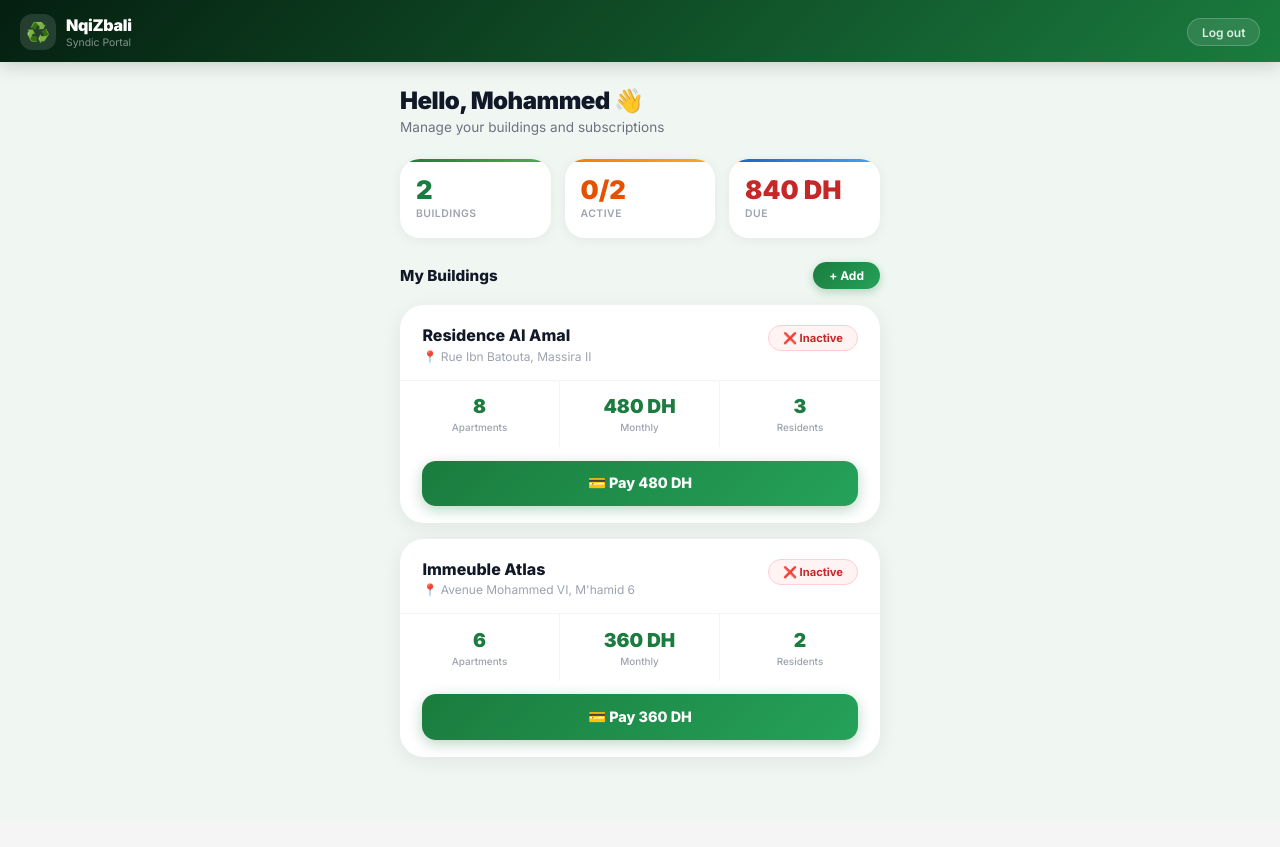
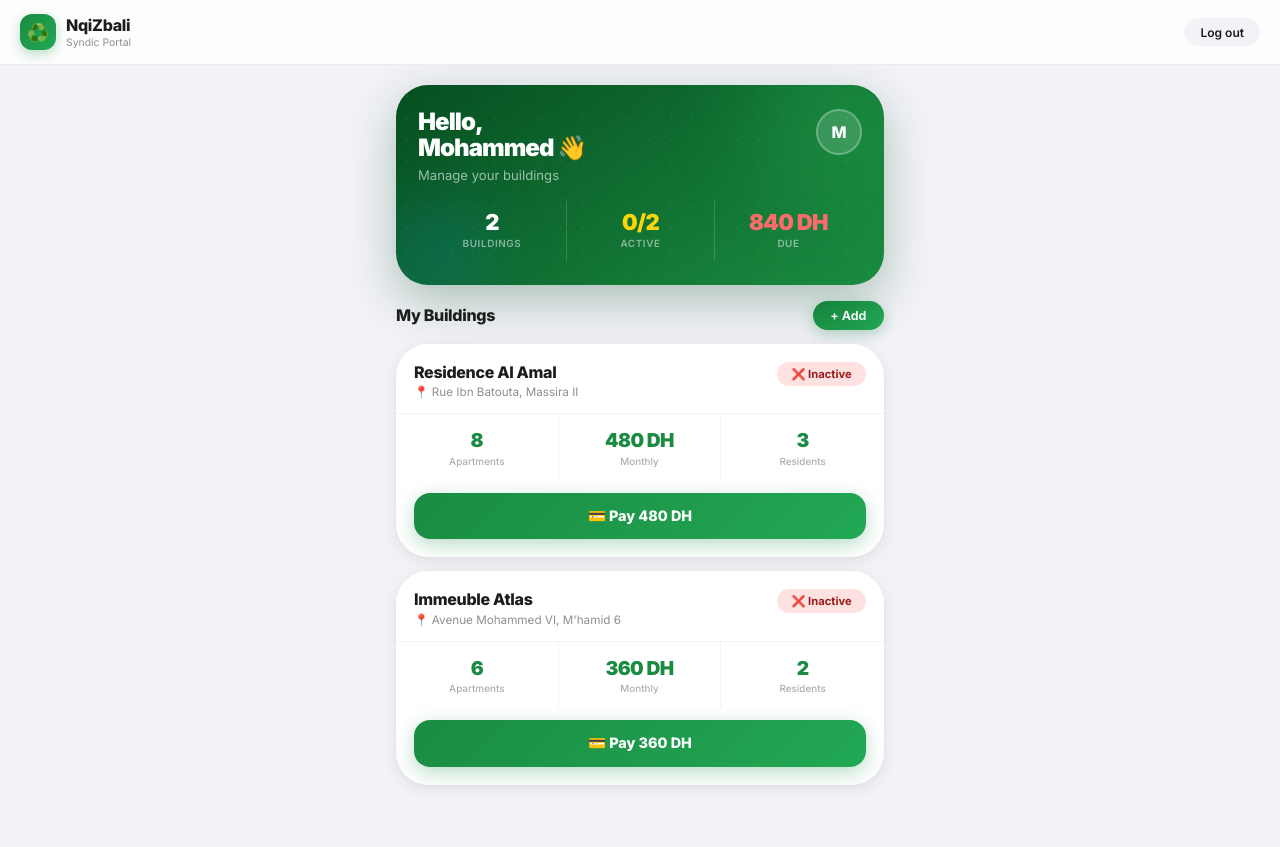
Before and after one commit to amine2026-tech/nqizbali, a Flask app: page /syndic/dashboard in a window 1280 px wide. Before the commit the page ends 761 px from the top, so only its background shows below. Run offline with Flask 3, Linux system fonts and the light colour scheme; the visitor is signed in with stand-in values (Sample User, id 1); data comes from the database, SQL or seed files in the repository.

Commit message:
Revamp syndic dashboard layout and styles
Refactor syndic dashboard HTML with updated styles and structure.

```diff
--- a/templates/syndic_dashboard.html
+++ b/templates/syndic_dashboard.html
@@ -3,267 +3,197 @@
 <head>
   <meta charset="UTF-8"/><meta name="viewport" content="width=device-width,initial-scale=1"/>
   <title>NqiZbali — Syndic</title>
-  <link href="https://fonts.googleapis.com/css2?family=Inter:wght@400;500;600;700;800;900&display=swap" rel="stylesheet">
+  <link href="https://fonts.googleapis.com/css2?family=Inter:wght@300;400;500;600;700;800;900&display=swap" rel="stylesheet">
   <style>
     *{box-sizing:border-box;margin:0;padding:0;-webkit-tap-highlight-color:transparent}
-    body{font-family:'Inter',sans-serif;background:#f0f7f2;min-height:100vh;color:#111827}
+    :root{
+      --g1:#064e20;--g2:#0f6b2f;--g3:#1a8c42;--g4:#22a855;--g5:#34d369;
+      --g-pale:#e8faf0;--g-ultra:#f2fcf6;
+      --gray1:#1c1c1e;--gray4:#636366;--gray5:#8e8e93;--gray6:#aeaeb2;
+      --gray9:#e5e5ea;--gray10:#f2f2f7;--white:#ffffff;
+      --red:#ff3b30;--orange:#ff9f0a;--blue:#0a84ff;
+      --glass:rgba(255,255,255,0.85);--blur:blur(20px);
+      --s1:0 1px 3px rgba(0,0,0,.04),0 2px 8px rgba(0,0,0,.06);
+      --s2:0 4px 16px rgba(0,0,0,.08),0 1px 4px rgba(0,0,0,.04);
+      --s-green:0 8px 32px rgba(26,140,66,.28);
+      --spring:cubic-bezier(.34,1.56,.64,1);
+      --ease-out:cubic-bezier(.16,1,.3,1);
+      --r4:20px;--r5:24px;--r6:32px;--rf:9999px;
+    }
+    body{font-family:'Inter',-apple-system,sans-serif;background:var(--gray10);color:var(--gray1);-webkit-font-smoothing:antialiased;min-height:100vh}
 
-    /* ── Nav ── */
-    nav{
-      background:linear-gradient(135deg,#051f10,#1a7c3e);
-      padding:14px 20px 12px;
-      display:flex;align-items:center;justify-content:space-between;
-      position:sticky;top:0;z-index:100;
-      box-shadow:0 2px 20px rgba(0,0,0,.2);
-    }
-    .nav-brand{display:flex;align-items:center;gap:10px}
-    .nav-logo{width:36px;height:36px;border-radius:12px;background:rgba(255,255,255,.12);display:flex;align-items:center;justify-content:center;font-size:1.2rem}
-    .nav-name{font-size:1rem;font-weight:900;color:#fff;letter-spacing:-.3px}
-    .nav-sub{font-size:.65rem;color:rgba(255,255,255,.5);margin-top:1px}
-    .nav-right{display:flex;align-items:center;gap:8px}
-    .nav-logout{background:rgba(255,255,255,.1);border:1px solid rgba(255,255,255,.2);border-radius:99px;padding:.35rem .85rem;color:rgba(255,255,255,.85);font-size:.75rem;font-weight:600;text-decoration:none;transition:background .15s}
-    .nav-logout:hover{background:rgba(255,255,255,.18)}
+    /* Nav */
+    nav{background:var(--glass);backdrop-filter:var(--blur);-webkit-backdrop-filter:var(--blur);padding:14px 20px;display:flex;align-items:center;justify-content:space-between;position:sticky;top:0;z-index:100;border-bottom:.5px solid rgba(0,0,0,.07)}
+    .nav-left{display:flex;align-items:center;gap:10px}
+    .nav-icon{width:36px;height:36px;border-radius:12px;background:linear-gradient(135deg,var(--g3),var(--g4));display:flex;align-items:center;justify-content:center;font-size:1.1rem;box-shadow:0 4px 12px rgba(26,140,66,.3)}
+    .nav-brand{font-size:1rem;font-weight:800;color:var(--gray1);letter-spacing:-.3px}
+    .nav-sub{font-size:.65rem;color:var(--gray5);margin-top:1px}
+    .nav-logout{background:var(--gray10);border:none;border-radius:var(--rf);padding:.4rem 1rem;color:var(--gray1);font-size:.75rem;font-weight:600;text-decoration:none;cursor:pointer;font-family:inherit;transition:background .15s,transform .15s var(--spring)}
+    .nav-logout:active{background:var(--gray9);transform:scale(.96)}
 
-    /* ── Container ── */
-    .container{max-width:520px;margin:0 auto;padding:1.5rem 1.25rem 3rem}
+    /* Container */
+    .container{max-width:520px;margin:0 auto;padding:20px 16px 48px}
 
-    /* ── Greeting ── */
-    .greeting{margin-bottom:1.5rem}
-    .greeting-hello{font-size:1.5rem;font-weight:900;color:#111827;letter-spacing:-.5px}
-    .greeting-sub{font-size:.85rem;color:#6B7280;margin-top:.25rem}
+    /* Greeting hero */
+    .greeting-hero{background:linear-gradient(145deg,var(--g1) 0%,var(--g2) 45%,var(--g3) 100%);border-radius:var(--r6);padding:24px 22px;margin-bottom:16px;position:relative;overflow:hidden;box-shadow:0 16px 48px rgba(6,78,32,.3)}
+    .gh-orb1{position:absolute;width:180px;height:180px;border-radius:50%;background:rgba(52,211,105,.18);filter:blur(45px);top:-70px;right:-50px;pointer-events:none}
+    .gh-orb2{position:absolute;width:120px;height:120px;border-radius:50%;background:rgba(10,132,255,.12);filter:blur(30px);bottom:-30px;left:-20px;pointer-events:none}
+    .gh-mesh{position:absolute;inset:0;background-image:radial-gradient(rgba(255,255,255,.05) 1px,transparent 1px);background-size:22px 22px;pointer-events:none}
+    .gh-top{display:flex;align-items:flex-start;justify-content:space-between;margin-bottom:16px;position:relative;z-index:1}
+    .gh-title{font-size:1.5rem;font-weight:900;color:#fff;letter-spacing:-.04em;line-height:1.1}
+    .gh-sub{font-size:.82rem;color:rgba(255,255,255,.6);margin-top:.3rem}
+    .gh-av{width:46px;height:46px;border-radius:50%;background:rgba(255,255,255,.15);border:2px solid rgba(255,255,255,.25);color:#fff;font-size:1rem;font-weight:800;display:flex;align-items:center;justify-content:center;flex-shrink:0}
+    .gh-stats{display:grid;grid-template-columns:repeat(3,1fr);gap:0;position:relative;z-index:1}
+    .gh-stat{text-align:center;padding:.75rem .5rem}
+    .gh-stat+.gh-stat{border-left:.5px solid rgba(255,255,255,.15)}
+    .gh-stat-val{font-size:1.375rem;font-weight:900;color:#fff;letter-spacing:-.03em;line-height:1}
+    .gh-stat-val.warn{color:#ffd60a}
+    .gh-stat-val.danger{color:#ff6b6b}
+    .gh-stat-lbl{font-size:.62rem;color:rgba(255,255,255,.5);margin-top:.25rem;font-weight:600;text-transform:uppercase;letter-spacing:.06em}
 
-    /* ── Stats row ── */
-    .stats-row{display:grid;grid-template-columns:repeat(3,1fr);gap:.85rem;margin-bottom:1.5rem}
-    .stat-pill{
-      background:#fff;
-      border-radius:20px;
-      padding:1.1rem 1rem;
-      box-shadow:0 2px 12px rgba(0,0,0,.06);
-      position:relative;overflow:hidden;
-    }
-    .stat-pill::after{
-      content:'';position:absolute;top:0;left:0;right:0;height:3px;border-radius:3px 3px 0 0;
-    }
-    .stat-pill.s1::after{background:linear-gradient(90deg,#1a7c3e,#4CAF50)}
-    .stat-pill.s2::after{background:linear-gradient(90deg,#F57C00,#FFA726)}
-    .stat-pill.s3::after{background:linear-gradient(90deg,#1565C0,#42A5F5)}
-    .stat-val{font-size:1.6rem;font-weight:900;color:#111827;line-height:1}
-    .stat-val.green{color:#1a7c3e}
-    .stat-val.amber{color:#E65100}
-    .stat-val.red  {color:#C62828}
-    .stat-lbl{font-size:.65rem;color:#9CA3AF;margin-top:.3rem;font-weight:600;text-transform:uppercase;letter-spacing:.5px}
+    /* Section */
+    .sec-head{display:flex;align-items:center;justify-content:space-between;margin-bottom:14px}
+    .sec-title{font-size:1rem;font-weight:800;color:var(--gray1);letter-spacing:-.02em}
+    .btn-add{background:linear-gradient(135deg,var(--g3),var(--g4));color:#fff;border:none;border-radius:var(--rf);padding:.45rem 1.1rem;font-size:.78rem;font-weight:700;cursor:pointer;text-decoration:none;display:inline-flex;align-items:center;gap:.35rem;box-shadow:0 4px 14px rgba(26,140,66,.3);font-family:inherit;transition:transform .15s var(--spring),box-shadow .15s}
+    .btn-add:active{transform:scale(.94)}
 
-    /* ── Section header ── */
-    .section-head{display:flex;align-items:center;justify-content:space-between;margin-bottom:1rem}
-    .section-title{font-size:.95rem;font-weight:800;color:#111827}
-    .btn-add{
-      background:linear-gradient(135deg,#1a7c3e,#25a25a);
-      color:#fff;border:none;border-radius:99px;
-      padding:.4rem 1rem;font-size:.75rem;font-weight:700;
-      cursor:pointer;text-decoration:none;
-      display:inline-flex;align-items:center;gap:.35rem;
-      box-shadow:0 3px 10px rgba(26,124,62,.3);
-      font-family:inherit;transition:transform .15s;
-    }
-    .btn-add:active{transform:scale(.97)}
+    /* Building card */
+    .bcard{background:var(--white);border-radius:var(--r6);margin-bottom:14px;box-shadow:var(--s2);overflow:hidden;transition:transform .18s var(--spring),box-shadow .18s}
+    .bcard:active{transform:scale(.99)}
 
-    /* ── Building card ── */
-    .building-card{
-      background:#fff;
-      border-radius:24px;
-      margin-bottom:1rem;
-      box-shadow:0 4px 20px rgba(0,0,0,.07);
-      overflow:hidden;
-      transition:transform .15s;
-    }
-    .building-card:active{transform:scale(.99)}
+    .bcard-top{padding:18px 18px 0;display:flex;align-items:flex-start;justify-content:space-between;gap:10px}
+    .bcard-name{font-size:1rem;font-weight:800;color:var(--gray1);margin-bottom:.2rem;letter-spacing:-.02em}
+    .bcard-addr{font-size:.73rem;color:var(--gray5);display:flex;align-items:center;gap:.3rem}
 
-    .building-card-top{
-      padding:1.25rem 1.4rem 1rem;
-      display:flex;align-items:flex-start;justify-content:space-between;gap:.75rem;
-    }
-    .building-name{font-size:1rem;font-weight:800;color:#111827;margin-bottom:.2rem}
-    .building-addr{font-size:.75rem;color:#9CA3AF;display:flex;align-items:center;gap:.3rem}
+    .status-chip{display:inline-flex;align-items:center;gap:.4rem;padding:.3rem .9rem;border-radius:var(--rf);font-size:.7rem;font-weight:700;flex-shrink:0}
+    .chip-active  {background:#d1fae5;color:#065f46}
+    .chip-inactive{background:#fee2e2;color:#991b1b}
+    .chip-expiring{background:#fef3c7;color:#92400e}
+    .chip-dot{width:6px;height:6px;border-radius:50%;background:currentColor}
 
-    .status-chip{
-      display:inline-flex;align-items:center;gap:.4rem;
-      padding:.3rem .85rem;border-radius:99px;
-      font-size:.7rem;font-weight:700;flex-shrink:0;
-    }
-    .status-chip.active  {background:#e8f5e9;color:#2E7D32;border:1px solid #c8e6c9}
-    .status-chip.inactive{background:#fff3f3;color:#C62828;border:1px solid #ffcdd2}
-    .status-chip.expiring{background:#fff8e1;color:#E65100;border:1px solid #ffe082}
-    .chip-dot{width:6px;height:6px;border-radius:50%;background:currentColor;animation:pulse 1.4s infinite}
+    .bcard-stats{display:grid;grid-template-columns:repeat(3,1fr);margin:14px 0 0;border-top:.5px solid var(--gray10)}
+    .bstat{text-align:center;padding:14px 8px;border-right:.5px solid var(--gray10)}
+    .bstat:last-child{border-right:none}
+    .bstat-val{font-size:1.2rem;font-weight:900;color:var(--g3);letter-spacing:-.03em}
+    .bstat-lbl{font-size:.62rem;color:var(--gray6);margin-top:.15rem;font-weight:500}
 
-    .building-stats{
-      display:grid;grid-template-columns:repeat(3,1fr);
-      border-top:1px solid #F3F4F6;
-    }
-    .bstat{
-      text-align:center;padding:.85rem .5rem;
-      border-right:1px solid #F3F4F6;
-    }
-    .bstat:last-child{border-right:none}
-    .bstat-val{font-size:1.2rem;font-weight:900;color:#1a7c3e}
-    .bstat-lbl{font-size:.62rem;color:#9CA3AF;margin-top:.2rem;font-weight:500}
+    .bcard-foot{padding:12px 18px 18px}
+    .pay-btn{width:100%;background:linear-gradient(135deg,var(--g3),var(--g4));color:#fff;border:none;border-radius:16px;padding:.9rem;font-size:.9rem;font-weight:800;cursor:pointer;font-family:inherit;box-shadow:0 6px 20px rgba(26,140,66,.3);display:flex;align-items:center;justify-content:center;gap:.5rem;text-decoration:none;transition:transform .15s var(--spring),box-shadow .15s}
+    .pay-btn:active{transform:scale(.97)}
+    .pay-btn.renew{background:linear-gradient(135deg,var(--orange),#ffd60a);color:var(--gray1);box-shadow:0 6px 20px rgba(255,159,10,.25)}
 
-    .building-card-footer{padding:.85rem 1.4rem 1.1rem}
-    .btn-pay{
-      width:100%;
-      background:linear-gradient(135deg,#1a7c3e,#25a25a);
-      color:#fff;border:none;border-radius:14px;
-      padding:.85rem;font-size:.9rem;font-weight:800;
-      cursor:pointer;font-family:inherit;
-      box-shadow:0 4px 14px rgba(26,124,62,.3);
-      display:flex;align-items:center;justify-content:center;gap:.5rem;
-      transition:transform .15s,box-shadow .15s;text-decoration:none;
-    }
-    .btn-pay:active{transform:scale(.98);box-shadow:0 2px 8px rgba(26,124,62,.2)}
-    .btn-renew{
-      background:linear-gradient(135deg,#E65100,#F57C00);
-      box-shadow:0 4px 14px rgba(230,81,0,.25);
-    }
+    /* Payment history */
+    .hist-card{background:var(--white);border-radius:var(--r6);box-shadow:var(--s2);overflow:hidden;margin-top:24px}
+    .hist-head{padding:16px 18px 12px;border-bottom:.5px solid var(--gray10)}
+    .hist-title{font-size:.9rem;font-weight:800;color:var(--gray1)}
+    .pay-row{display:flex;align-items:center;gap:13px;padding:12px 18px;border-bottom:.5px solid var(--gray10)}
+    .pay-row:last-child{border-bottom:none}
+    .pay-icon-wrap{width:42px;height:42px;border-radius:14px;display:flex;align-items:center;justify-content:center;font-size:1.1rem;flex-shrink:0}
+    .pay-icon-wrap.approved{background:#d1fae5}
+    .pay-icon-wrap.pending {background:#fef3c7}
+    .pay-icon-wrap.failed  {background:#fee2e2}
+    .pay-info{flex:1;min-width:0}
+    .pay-bname{font-size:.82rem;font-weight:700;color:var(--gray1);white-space:nowrap;overflow:hidden;text-overflow:ellipsis}
+    .pay-date{font-size:.7rem;color:var(--gray5);margin-top:.1rem}
+    .pay-amount{font-size:.88rem;font-weight:800;color:var(--g3);flex-shrink:0}
 
-    /* ── Payment history ── */
-    .history-card{
-      background:#fff;border-radius:24px;
-      box-shadow:0 4px 20px rgba(0,0,0,.07);
-      overflow:hidden;margin-top:1.5rem;
-    }
-    .history-head{
-      padding:1.1rem 1.4rem .85rem;
-      border-bottom:1px solid #F3F4F6;
-    }
-    .history-title{font-size:.9rem;font-weight:800;color:#111827}
-    .payment-row{
-      display:flex;align-items:center;gap:.85rem;
-      padding:.9rem 1.4rem;
-      border-bottom:1px solid #F9FAFB;
-    }
-    .payment-row:last-child{border-bottom:none}
-    .payment-icon{
-      width:40px;height:40px;border-radius:14px;
-      display:flex;align-items:center;justify-content:center;
-      font-size:1.1rem;flex-shrink:0;
-    }
-    .payment-icon.approved{background:#e8f5e9}
-    .payment-icon.pending {background:#fff8e1}
-    .payment-icon.failed  {background:#ffebee}
-    .payment-info{flex:1;min-width:0}
-    .payment-name{font-size:.82rem;font-weight:700;color:#111827;white-space:nowrap;overflow:hidden;text-overflow:ellipsis}
-    .payment-date{font-size:.7rem;color:#9CA3AF;margin-top:.15rem}
-    .payment-amount{font-size:.88rem;font-weight:800;color:#1a7c3e;flex-shrink:0}
+    /* Empty */
+    .empty{text-align:center;padding:3rem 1rem}
+    .empty-icon{font-size:2.5rem;opacity:.25;margin-bottom:.75rem}
+    .empty-text{font-size:.875rem;color:var(--gray6);margin-bottom:1.25rem}
 
-    /* ── Empty state ── */
-    .empty{
-      text-align:center;padding:3rem 1rem;color:#9CA3AF;
-    }
-    .empty-icon{font-size:3rem;margin-bottom:.75rem;opacity:.5}
-    .empty-text{font-size:.88rem;margin-bottom:1rem}
-
-    /* ── Toast ── */
-    .toast{
-      position:fixed;bottom:24px;left:50%;
-      transform:translateX(-50%) translateY(20px);
-      background:rgba(17,24,39,.92);backdrop-filter:blur(8px);
-      color:#fff;padding:.65rem 1.25rem;border-radius:99px;
-      font-size:.8rem;font-weight:600;z-index:9999;
-      white-space:nowrap;box-shadow:0 8px 24px rgba(0,0,0,.2);
-      transition:transform .35s cubic-bezier(.34,1.56,.64,1),opacity .3s;
-      opacity:0;pointer-events:none;
-    }
+    /* Toast */
+    .toast{position:fixed;bottom:24px;left:50%;transform:translateX(-50%) translateY(20px);background:rgba(28,28,30,.92);backdrop-filter:blur(20px);color:#fff;padding:11px 20px;border-radius:var(--rf);font-size:.875rem;font-weight:600;z-index:9999;white-space:nowrap;box-shadow:0 8px 32px rgba(0,0,0,.25);border:.5px solid rgba(255,255,255,.1);transition:transform .4s var(--spring),opacity .3s ease;opacity:0;pointer-events:none}
     .toast.show{transform:translateX(-50%) translateY(0);opacity:1}
 
-    @keyframes pulse{0%,100%{opacity:1;transform:scale(1)}50%{opacity:.4;transform:scale(.8)}}
+    /* Page transition */
+    .pto{position:fixed;inset:0;background:#fff;z-index:99999;pointer-events:none;opacity:0;transition:opacity .22s ease}
+    .pto.show{opacity:1}
+
+    /* Animations */
+    @keyframes fadeUp{from{opacity:0;transform:translateY(16px)}to{opacity:1;transform:translateY(0)}}
+    .fade-up{animation:fadeUp .38s var(--ease-out) forwards}
   </style>
 </head>
 <body>
+<div class="pto" id="pto"></div>
 
 <nav>
-  <div class="nav-brand">
-    <div class="nav-logo">♻️</div>
+  <div class="nav-left">
+    <div class="nav-icon">♻️</div>
     <div>
-      <div class="nav-name">NqiZbali</div>
+      <div class="nav-brand">NqiZbali</div>
       <div class="nav-sub">Syndic Portal</div>
     </div>
   </div>
-  <div class="nav-right">
-    <a class="nav-logout" href="/syndic/logout">Log out</a>
-  </div>
+  <a class="nav-logout" href="/syndic/logout">Log out</a>
 </nav>
 
 <div class="container">
 
-  <!-- Greeting -->
-  <div class="greeting">
-    <div class="greeting-hello">Hello, {{ syndic.name.split()[0] }} 👋</div>
-    <div class="greeting-sub">Manage your buildings and subscriptions</div>
-  </div>
-
-  <!-- Stats -->
-  {% set active_count = buildings | selectattr('is_active') | list | length %}
-  {% set total_due    = buildings | selectattr('is_active','equalto',False) | sum(attribute='monthly_total') %}
-  <div class="stats-row">
-    <div class="stat-pill s1">
-      <div class="stat-val green">{{ buildings|length }}</div>
-      <div class="stat-lbl">Buildings</div>
+  <!-- Greeting hero -->
+  {% set active_count = buildings|selectattr('is_active')|list|length %}
+  {% set total_due    = buildings|selectattr('is_active','equalto',False)|sum(attribute='monthly_total') %}
+  <div class="greeting-hero fade-up">
+    <div class="gh-orb1"></div><div class="gh-orb2"></div><div class="gh-mesh"></div>
+    <div class="gh-top">
+      <div>
+        <div class="gh-title">Hello,<br>{{ syndic.name.split()[0] }} 👋</div>
+        <div class="gh-sub">Manage your buildings</div>
+      </div>
+      <div class="gh-av">{{ syndic.name[0].upper() }}</div>
     </div>
-    <div class="stat-pill s2">
-      <div class="stat-val {% if active_count < buildings|length %}amber{% else %}green{% endif %}">{{ active_count }}/{{ buildings|length }}</div>
-      <div class="stat-lbl">Active</div>
-    </div>
-    <div class="stat-pill s3">
-      <div class="stat-val {% if total_due > 0 %}red{% else %}green{% endif %}">{{ total_due }} DH</div>
-      <div class="stat-lbl">Due</div>
+    <div class="gh-stats">
+      <div class="gh-stat">
+        <div class="gh-stat-val">{{ buildings|length }}</div>
+        <div class="gh-stat-lbl">Buildings</div>
+      </div>
+      <div class="gh-stat">
+        <div class="gh-stat-val {% if active_count < buildings|length %}warn{% endif %}">{{ active_count }}/{{ buildings|length }}</div>
+        <div class="gh-stat-lbl">Active</div>
+      </div>
+      <div class="gh-stat">
+        <div class="gh-stat-val {% if total_due > 0 %}danger{% endif %}">{{ total_due }} DH</div>
+        <div class="gh-stat-lbl">Due</div>
+      </div>
     </div>
   </div>
 
   <!-- Buildings -->
-  <div class="section-head">
-    <div class="section-title">My Buildings</div>
+  <div class="sec-head">
+    <div class="sec-title">My Buildings</div>
     <a class="btn-add" href="/syndic/building/add">+ Add</a>
   </div>
 
   {% if buildings %}
     {% for b in buildings %}
-    <div class="building-card">
-      <div class="building-card-top">
+    <div class="bcard fade-up" style="animation-delay:{{ loop.index0 * 0.06 }}s">
+      <div class="bcard-top">
         <div>
-          <div class="building-name">{{ b.name }}</div>
-          <div class="building-addr">📍 {{ b.address }}, {{ b.neighborhood }}</div>
+          <div class="bcard-name">{{ b.name }}</div>
+          <div class="bcard-addr">📍 {{ b.address }}, {{ b.neighborhood }}</div>
         </div>
         {% if b.is_active %}
           {% set days = ((b.subscription_end - now).days) if b.subscription_end else 0 %}
           {% if days <= 5 %}
-            <span class="status-chip expiring"><span class="chip-dot"></span>Expires in {{ days }}d</span>
+            <span class="status-chip chip-expiring"><span class="chip-dot"></span>{{ days }}d left</span>
           {% else %}
-            <span class="status-chip active"><span class="chip-dot"></span>{{ days }}d left</span>
+            <span class="status-chip chip-active"><span class="chip-dot"></span>{{ days }}d left</span>
           {% endif %}
         {% else %}
-          <span class="status-chip inactive">❌ Inactive</span>
+          <span class="status-chip chip-inactive">❌ Inactive</span>
         {% endif %}
       </div>
-
-      <div class="building-stats">
-        <div class="bstat">
-          <div class="bstat-val">{{ b.nb_apartments }}</div>
-          <div class="bstat-lbl">Apartments</div>
-        </div>
-        <div class="bstat">
-          <div class="bstat-val">{{ b.monthly_total }} DH</div>
-          <div class="bstat-lbl">Monthly</div>
-        </div>
-        <div class="bstat">
-          <div class="bstat-val">{{ b.clients|length }}</div>
-          <div class="bstat-lbl">Residents</div>
-        </div>
+      <div class="bcard-stats">
+        <div class="bstat"><div class="bstat-val">{{ b.nb_apartments }}</div><div class="bstat-lbl">Apartments</div></div>
+        <div class="bstat"><div class="bstat-val">{{ b.monthly_total }} DH</div><div class="bstat-lbl">Monthly</div></div>
+        <div class="bstat"><div class="bstat-val">{{ b.clients|length }}</div><div class="bstat-lbl">Residents</div></div>
       </div>
-
-      <div class="building-card-footer">
+      <div class="bcard-foot">
         {% if b.is_active %}
-          <a class="btn-pay btn-renew" href="/syndic/building/{{ b.id }}/pay">🔄 Renew Subscription</a>
+          <a class="pay-btn renew" href="/syndic/building/{{ b.id }}/pay">🔄 Renew — {{ b.monthly_total }} DH</a>
         {% else %}
-          <a class="btn-pay" href="/syndic/building/{{ b.id }}/pay">💳 Pay {{ b.monthly_total }} DH</a>
+          <a class="pay-btn" href="/syndic/building/{{ b.id }}/pay">💳 Pay {{ b.monthly_total }} DH</a>
         {% endif %}
       </div>
     </div>
@@ -276,25 +206,21 @@
     </div>
   {% endif %}
 
-  <!-- Payment History -->
-  {% set all_payments = syndic.payments | sort(attribute='created_at', reverse=True) %}
+  <!-- Payment history -->
+  {% set all_payments = syndic.payments|sort(attribute='created_at',reverse=True) %}
   {% if all_payments %}
-  <div class="history-card">
-    <div class="history-head">
-      <div class="history-title">Payment History</div>
-    </div>
+  <div class="hist-card fade-up">
+    <div class="hist-head"><div class="hist-title">💳 Payment History</div></div>
     {% for p in all_payments[:8] %}
-    <div class="payment-row">
-      <div class="payment-icon {{ p.status }}">
-        {% if p.status == 'approved' %}✅
-        {% elif p.status == 'pending' %}⏳
-        {% else %}❌{% endif %}
+    <div class="pay-row">
+      <div class="pay-icon-wrap {{ p.status }}">
+        {% if p.status=='approved' %}✅{% elif p.status=='pending' %}⏳{% else %}❌{% endif %}
       </div>
-      <div class="payment-info">
-        <div class="payment-name">{{ p.building.name }}</div>
-        <div class="payment-date">{{ p.created_at.strftime('%d/%m/%Y') }} · {{ p.nb_apartments }} apts</div>
+      <div class="pay-info">
+        <div class="pay-bname">{{ p.building.name }}</div>
+        <div class="pay-date">{{ p.created_at.strftime('%d/%m/%Y') }} · {{ p.nb_apartments }} apts</div>
       </div>
-      <div class="payment-amount">{{ p.amount_mad }} DH</div>
+      <div class="pay-amount">{{ p.amount_mad }} DH</div>
     </div>
     {% endfor %}
   </div>
@@ -303,5 +229,17 @@
 </div>
 
 <div class="toast" id="toast"></div>
+
+<script>
+document.addEventListener('click',e=>{
+  const a=e.target.closest('a[href]');
+  if(!a)return;
+  const h=a.getAttribute('href');
+  if(!h||h.startsWith('#')||h.startsWith('http')||a.target==='_blank')return;
+  e.preventDefault();
+  const o=document.getElementById('pto');o.classList.add('show');
+  setTimeout(()=>{location.href=h},220);
+});
+</script>
 </body>
 </html>
```
